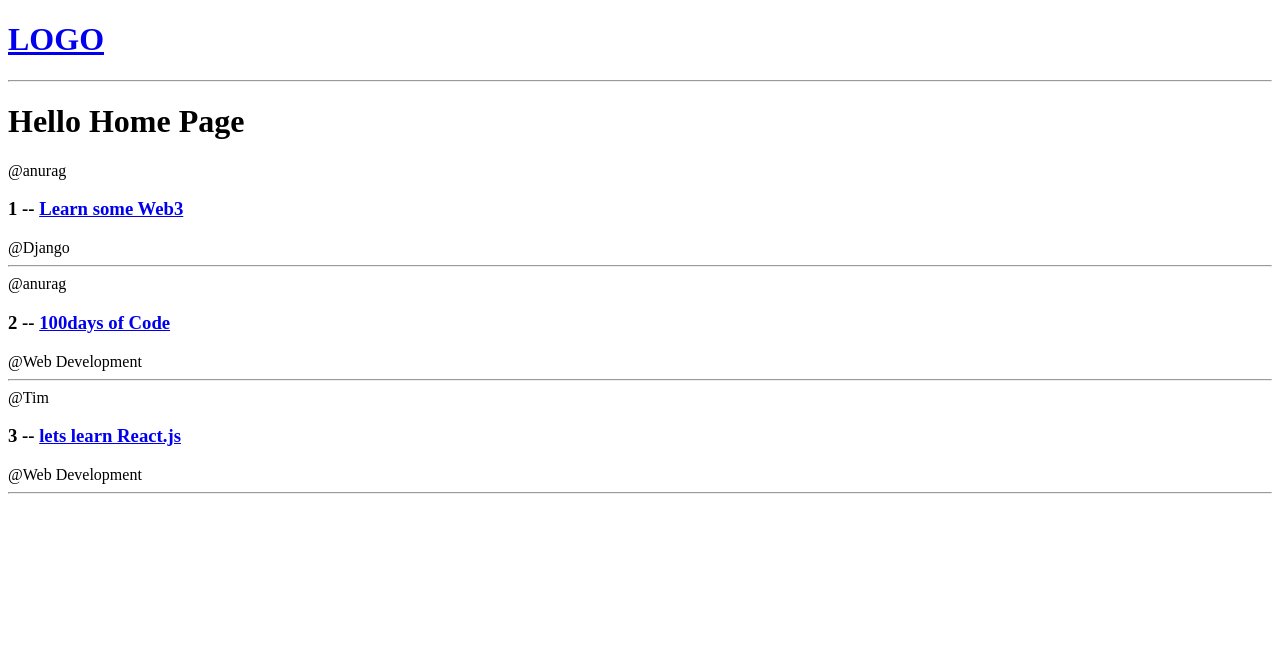
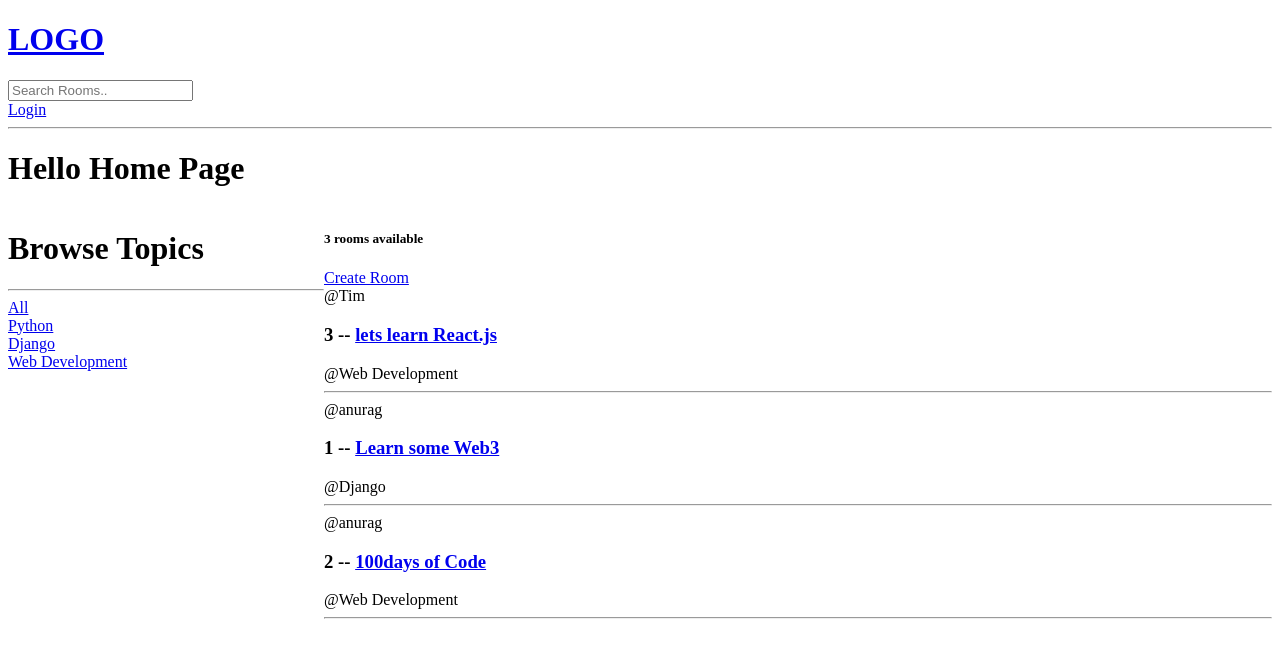
Before and after one commit to AnuragVinodh/study-group-app, a Django app: page / in a window 1280 px wide. Shown: the top 658 px of the page. Run offline with Django 4.2, Linux system fonts and the light colour scheme; data comes from the database, SQL or seed files in the repository; both versions use the stored data as it was after the commit.

Commit message:
Room CURD operations and User Auth complete

```diff
--- a/base/models.py
+++ b/base/models.py
@@ -1,4 +1,4 @@
-from turtle import update
+# from turtle import update
 from django.db import models
 from django.contrib.auth.models import User
 
@@ -20,6 +20,9 @@ class Room(models.Model):
     created = models.DateTimeField(auto_now_add=True)
     # participants =
 
+    class Meta:
+        ordering = ["-updated", "-created"]
+
     def __str__(self):
         return self.name
 
--- a/base/templates/base/home.html
+++ b/base/templates/base/home.html
@@ -3,10 +3,35 @@
 
 {% block content %}
 <h1> Hello Home Page </h1>
-<div>
+
+<style>
+    .home-container {
+        display:grid;
+        grid-template-columns:1fr 3fr;
+    }
+</style>
+
+<div class="home-container">
     <div>
+        <h1> Browse Topics </h1><hr/>
+        <div>
+            <a href="{% url 'home'%}"> All </a>
+        </div>
+        {% for topic in topics %}
+        <div>
+            <a href="{% url 'home'%}?q={{topic.name}}"> {{topic.name}} </a>
+        </div>
+        {% endfor %}
+    </div>
+    <div>
+        <h5>{{room_count}} rooms available</h5>
+        <a href="{% url 'create-room' %}"> Create Room </a>
         {% for room in rooms %}
             <div>
+                {% if request.user == room.host %}
+                    <a href="{% url 'update-room' room.id%}"> Update Room </a>
+                    <a href="{% url 'delete-room' room.id%}"> Delete Room </a>
+                {% endif %}
                 <span>@{{room.host.username}}</span>
                 <h3>{{room.id}} -- <a href="{% url 'room' room.id %}">{{room.name}}<a></h3>
                 <span>@{{room.topic.name}}</span>
--- a/base/urls.py
+++ b/base/urls.py
@@ -1,9 +1,14 @@
-from re import M
-from django.contrib import admin
+# from re import M
+# from django.contrib import admin
 from django.urls import path
 from . import views
 
 urlpatterns = [
+    path("login/", views.loginPage, name="login"),
+    path("logout/", views.logoutUser, name="logout"),
     path("", views.home, name="home"),
     path("room/<str:pk>/", views.room, name="room"),
+    path("create-room/", views.createRoom, name="create-room"),
+    path("update-room/<str:pk>", views.updateRoom, name="update-room"),
+    path("delete-room/<str:pk>", views.deleteRoom, name="delete-room"),
 ]
--- a/base/views.py
+++ b/base/views.py
@@ -1,20 +1,57 @@
-from django.shortcuts import render
+from django.shortcuts import redirect, render
+from django.contrib.auth import authenticate, login, logout
+from django.contrib.auth.decorators import login_required
+from django.contrib.auth.models import User
+from django.http import HttpResponse
+from django.contrib import messages
+from django.db.models import Q
 from .models import Room
+from .models import Topic
+from .forms import RoomForm
 
 # Create your views here.
 
-# rooms = [
-#     {'id':1, 'name':'Lets learn python!'},
-#     {'id':2, 'name':'Django is Fun'},
-#     {'id':3, 'name':'Anyone up for Node'},
-#     {'id':4, 'name':'Benny\'s fun room ;)'}
-# ]
+
+def loginPage(request):
+
+    if request.user.is_authenticated:
+        return redirect("home")
+    if request.method == "POST":
+        username = request.POST.get("username")
+        password = request.POST.get("password")
+
+        try:
+            user = User.objects.get(username=username)
+
+        except:
+            messages.error(request, "User Does Not Exists")
+
+        user = authenticate(request, username=username, password=password)
+
+        if user is not None:
+            login(request, user)
+            return redirect("home")
+        else:
+            messages.error(request, "Username or Password does not exist")
+
+    context = {}
+    return render(request, "base/login_register.html", context)
+
+
+def logoutUser(request):
+    logout(request)
+    return redirect("home")
 
 
 def home(request):
-    rooms = Room.objects.all()
-    print(rooms)
-    context = {"rooms": rooms}
+    q = request.GET.get("q") if request.GET.get("q") is not None else ""
+
+    rooms = Room.objects.filter(
+        Q(topic__name__icontains=q) | Q(name__icontains=q) | Q(description__icontains=q)
+    )
+    topics = Topic.objects.all()
+    room_count = rooms.count()
+    context = {"rooms": rooms, "topics": topics, "room_count": room_count}
     return render(request, "base/home.html", context)
 
 
@@ -22,3 +59,46 @@ def room(request, pk):
     room = Room.objects.get(id=pk)
     context = {"room": room}
     return render(request, "base/room.html", context)
+
+
+@login_required(login_url="login")
+def createRoom(request):
+    form = RoomForm
+    if request.method == "POST":
+        form = RoomForm(request.POST)
+        if form.is_valid():
+            form.save()
+            return redirect("home")
+    context = {"form": form}
+    return render(request, "base/room_form.html", context)
+
+
+@login_required(login_url="login")
+def updateRoom(request, pk):
+    room = Room.objects.get(id=pk)
+    form = RoomForm(instance=room)
+
+    if request.user != room.host:
+        return HttpResponse("You are not allowed here!!")
+
+    if request.method == "POST":
+        form = RoomForm(request.POST, instance=room)
+        if form.is_valid():
+            form.save()
+            return redirect("home")
+
+    context = {"room": room, "form": form}
+    return render(request, "base/room_form.html", context)
+
+
+@login_required(login_url="login")
+def deleteRoom(request, pk):
+    room = Room.objects.get(id=pk)
+
+    if request.user != room.host:
+        return HttpResponse("You are not allowed here!!")
+
+    if request.method == "POST":
+        room.delete()
+        return redirect("home")
+    return render(request, "base/delete.html", {"obj": room})
--- a/templates/navbar.html
+++ b/templates/navbar.html
@@ -1,5 +1,14 @@
 <a href="/">
-    <h1> LOGO </h1>
+  <h1>LOGO</h1>
 </a>
 
-<hr>
+<form method="GET" action="{% url 'home' %}">
+  <input type="text" name="q" placeholder="Search Rooms.." />
+</form>
+{% if request.user.is_authenticated %}
+<a href="{% url 'logout' %}">Logout</a>
+{% else %}
+<a href="{% url 'login' %}">Login</a>
+{% endif %}
+
+<hr />
```
Also changed, not shown: base/forms.py (added, +8 -0 lines), base/templates/base/delete.html (added, +9 -0 lines), base/templates/base/login_register.html (added, +20 -0 lines), base/templates/base/room_form.html (added, +9 -0 lines), studyGroupApp/settings.py (+37 -39 lines), db.sqlite3.
